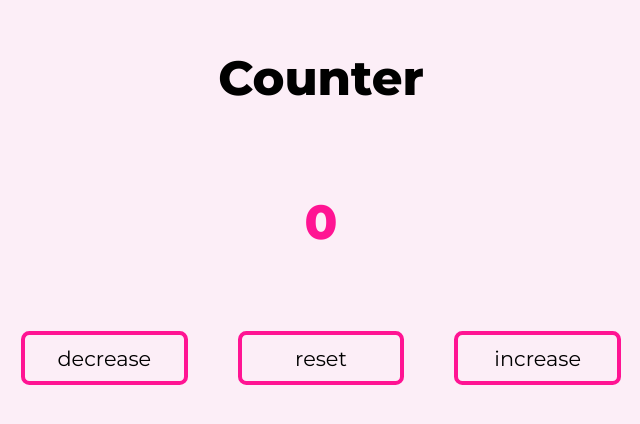
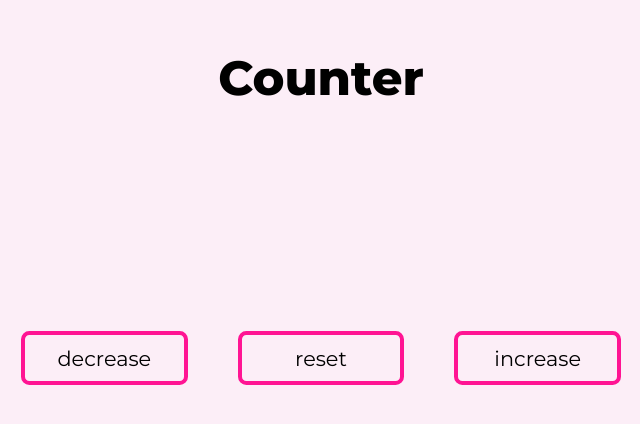
Before and after one commit to VLOrozco/javascript-counter, a plain HTML site: page index.html in a window 1280 px wide. Shown: the part 186-610 px from the top of the page, 319-959 px from the left. Drawn offline with Linux system fonts and the light colour scheme.

Commit message:
Remove digit from counter

```diff
--- a/index.html
+++ b/index.html
@@ -15,7 +15,7 @@
   <div id="container">
     <h1 class="title">Counter</h1>
 
-    <span id="counter">0</span>
+    <span id="counter"></span>
 
     <div id="buttons">
       <button id="decrease" class="btn">decrease</button>
```
